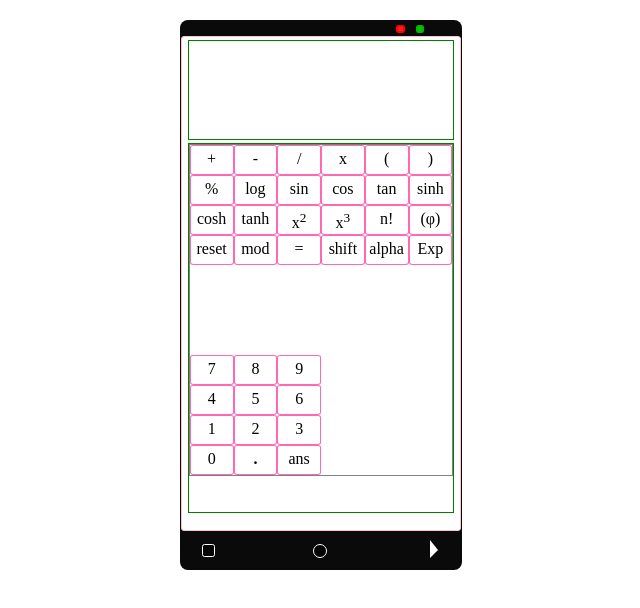
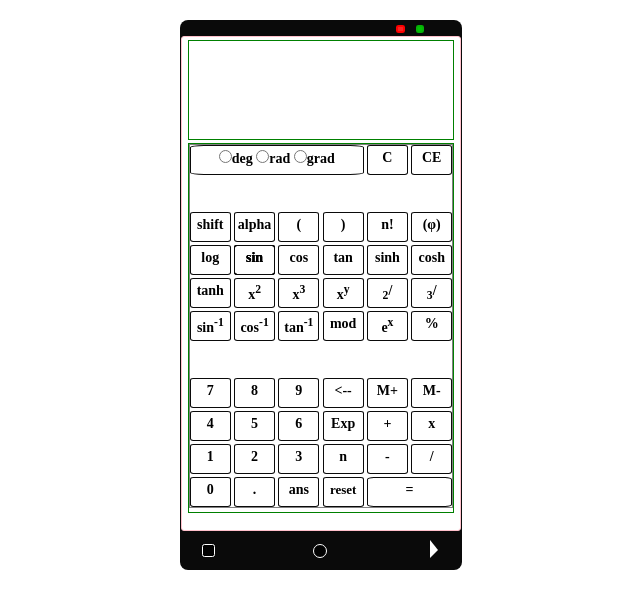
Before and after one commit to kleva-j/Javascript-Calculator, a plain HTML site: page index.html in a window 1280 px wide. Shown: the whole page, without its empty margins (319-959 px from the left). Drawn offline with Linux system fonts and the light colour scheme.

Commit message:
rearrange the button location

```diff
--- a/index.html
+++ b/index.html
@@ -26,30 +26,51 @@
                         <li class="numbers">0</li>
                         <li class="numbers"><b>.</b></li>
                         <li class="numbers">ans</li>
-                        <li class="keys" title="add">+</li>
+                        <li class="numbers">
+                            <input type="radio" name="degree" id="degree">deg
+                            <input type="radio" name="radians" id="radians">rad
+                            <input type="radio" name="gradient" id="gradient">grad
+                        </li>
+                        <li class="numbers"><--</li>
+                        <li class="keys" title="on">C</li>
+                        <li class="keys" title="turn-on">CE</li>
+                        <li class="keys" title="Equal">=</li>
                         <li class="keys" title="subtract">-</li>
                         <li class="keys" title="divide">/</li>
+                        <li class="keys" title="add">+</li>
                         <li class="keys" title="multiply">x</li>
                         <li class="keys" title="open-bracket">(</li>
                         <li class="keys" title="close-bracket">)</li>
                         <li class="keys" title="percentage">%</li>
                         <li class="keys" title="logarithm">log</li>
                         <li class="keys" title="sine">sin</li>
+                        <li class="keys" title="sine-1">sin<sup>-1</sup></li>
+                        <li class="keys" title="cos-1">cos<sup>-1</sup></li>
+                        <li class="keys" title="tan-1">tan<sup>-1</sup></li>
+                        <li class="keys" title="sine">sin</li>
+                        <li class="keys" title="sine">sin</li>
                         <li class="keys" title="cosine">cos</li>
                         <li class="keys" title="tangent">tan</li>
-                        <li class="keys" title="">sinh</li>
-                        <li class="keys" title="">cosh</li>
-                        <li class="keys" title="">tanh</li>
+                        <li class="keys" title="Exponent">Exp</li>
+                        <li class="keys" title="e">e<sup>x</sup></li>
+                        <li class="keys" title="sinh">sinh</li>
+                        <li class="keys" title="cosh">cosh</li>
+                        <li class="keys" title="tanh">tanh</li>
+                        <li class="keys" title="square-root"><sub>2</sub>/</li>
+                        <li class="keys" title="cube-root"><sub>3</sub>/</li>
                         <li class="keys" title="square">x<sup>2</sup></li>
                         <li class="keys" title="cube">x<sup>3</sup></li>
+                        <li class="keys" title="Exp">x<sup>y</sup></li>
                         <li class="keys" title="factorial">n!</li>
                         <li class="keys" title="fibonacci">(φ)</li>
                         <li class="keys" title="reset">reset</li>
                         <li class="keys" title="modulus">mod</li>
-                        <li class="keys" title="Equal">=</li>
                         <li class="keys" title="shift">shift</li>
                         <li class="keys" title="alpha">alpha</li>
-                        <li class="keys" title="Exp">Exp</li>
+                        <li class="keys" title="PI">n</li>
+                        <li class="keys" title="add-memory">M+</li>
+                        <li class="keys" title="clear-memory">M-</li>
+
                     </ul>
                 </div>
             </div>
--- a/newApp.js
+++ b/newApp.js
@@ -38,4 +38,4 @@
                 display.innerText = null;
             }, 2800);
         });
-}()
+}();
--- a/newStyle.css
+++ b/newStyle.css
@@ -63,6 +63,7 @@
     grid-template-columns: repeat(6, 1fr);
     grid-template-rows: repeat(11, 1fr);
     border: 1px solid grey;
+    grid-gap: .2em;
 }
 
 .numbers, .keys{
@@ -71,9 +72,17 @@
     padding: 4px 0;
     text-align: center;
     box-sizing: border-box;
-    border: 1px solid hotpink;
+    border: 1px solid rgb(10, 10, 10);
     border-radius: 8%;
     cursor: pointer;
+    font-family: 'fira code';
+    font-size: 14px;
+    font-weight: 600;
+
+}
+
+.numbers:hover, .keys:hover{
+    background-color: rgba(5, 3, 3, .4);
 }
 
 .numbers:nth-child(1){
@@ -137,33 +146,187 @@
     grid-row: 11/12;
 }
 
+/* Input type Radio*/
+.numbers:nth-child(13){
+    grid-column: 1/5;
+    grid-row: 1/2;
+}
 
+.numbers:nth-child(14){
+    grid-column: 4/5;
+    grid-row: 8/9;
+}
 
+.keys[title="add"]{
+    grid-column: 5/6;
+    grid-row: 9/10;
+}
 
+.keys[title="subtract"]{
+    grid-column: 5/6;
+    grid-row: 10/11;
+}
 
+.keys[title="Equal"]{
+    grid-column: 5/7;
+    grid-row: 11/12;
+}
 
+.keys[title="multiply"]{
+    grid-column: 6/7;
+    grid-row: 9/10;
+}
 
+.keys[title="divide"]{
+    grid-column: 6/7;
+    grid-row: 10/11;
+}
 
+.keys[title="reset"]{
+    grid-column: 4/5;
+    grid-row: 11/12;
+    font-size: 13px;
+}
 
+.keys[title="PI"]{
+    grid-column: 4/5;
+    grid-row: 10/11;
+}
 
+.keys[title="Exponent"]{
+    grid-column: 4/5;
+    grid-row: 9/10;
+}
 
+.keys[title="percentage"]{
+    grid-column: 6/7;
+    grid-row: 6/7;
+}
 
+.keys[title="add-memory"]{
+    grid-column: 5/6;
+    grid-row: 8/9;
+}
 
+.keys[title="clear-memory"]{
+    grid-column: 6/7;
+    grid-row: 8/9;
+}
 
+.keys[title="open-bracket"]{
+    grid-column: 3/4;
+    grid-row: 3/4;
+}
 
+.keys[title="close-bracket"]{
+    grid-column: 4/5;
+    grid-row: 3/4;
+}
 
+.keys[title="shift"]{
+    grid-column: 1/2;
+    grid-row: 3/4;
+}
 
+.keys[title="alpha"]{
+    grid-column: 2/3;
+    grid-row: 3/4;
+}
 
+.keys[title="logarithm"]{
+    grid-column: 1/2;
+    grid-row: 4/5;
+}
 
+.keys[title="sine"]{
+    grid-column: 2/3;
+    grid-row: 4/5;
+}
 
+.keys[title="cosine"]{
+    grid-column: 3/4;
+    grid-row: 4/5;
+}
 
+.keys[title="tangent"]{
+    grid-column: 4/5;
+    grid-row: 4/5;
+}
 
+.keys[title="sinh"]{
+    grid-column: 5/6;
+    grid-row: 4/5;
+}
 
+.keys[title="cosh"]{
+    grid-column: 6/7;
+    grid-row: 4/5;
+}
 
+.keys[title="tanh"]{
+    grid-column: 1/2;
+    grid-row: 5/6;
+}
 
+.keys[title="square"]{
+    grid-column: 2/3;
+    grid-row: 5/6;
+}
 
+.keys[title="cube"]{
+    grid-column: 3/4;
+    grid-row: 5/6;
+}
 
+.keys[title="square-root"]{
+    grid-column: 5/6;
+    grid-row: 5/6;
+}
 
+.keys[title="cube-root"]{
+    grid-column: 6/7;
+    grid-row: 5/6;
+}
+
+.keys[title="factorial"]{
+    grid-column: 5/6;
+    grid-row: 3/4;
+}
+
+.keys[title="fibonacci"]{
+    grid-column: 6/7;
+    grid-row: 3/4;
+}
+
+.keys[title="modulus"]{
+    grid-column: 4/5;
+    grid-row: 6/7;
+}
+
+.keys[title="Exp"]{
+    grid-column: 4/5;
+    grid-row: 5/6;
+}
+
+.keys[title="e"]{
+    grid-column: 5/6;
+    grid-row: 6/7;
+}
+
+.keys[title="sine-1"]{
+    grid-column: 1/2;
+    grid-row: 6/7;
+}
+
+.keys[title="cos-1"]{
+    grid-column: 2/3;
+    grid-row: 6/7;
+}
+
+.keys[title="tan-1"]{
+    grid-column: 3/4;
+    grid-row: 6/7;
+}
 
 #switch1{
     background: black;
@@ -203,3 +366,7 @@
     cursor: pointer;
     border: 1px solid grey;
 }
+
+input{
+    padding: 0 5px;
+}
```
